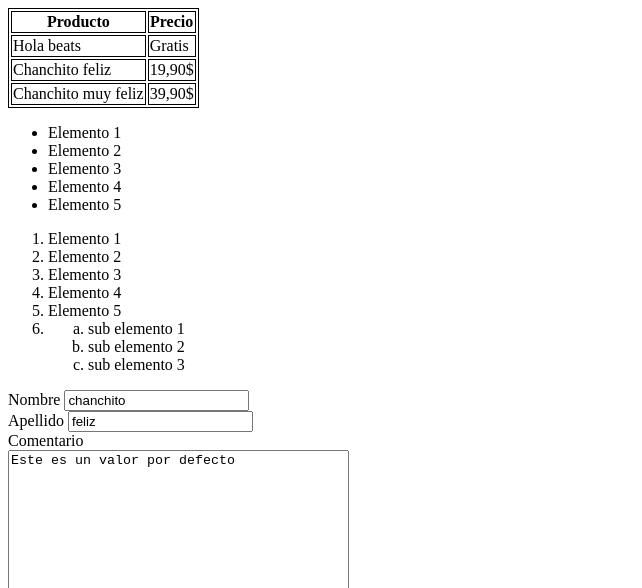
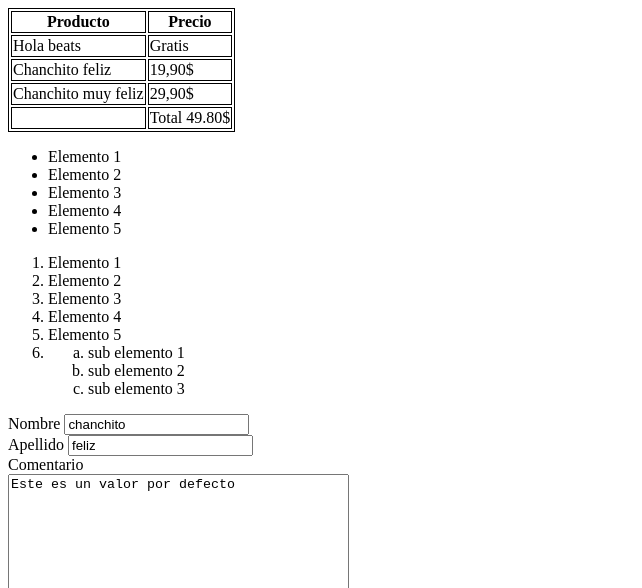
Before and after one commit to Hoaz1991/Blog, a plain HTML site: page index.html in a window 1280 px wide. Shown: the top 588 px of the page, without its empty margins (0-642 px from the left). Drawn offline with Linux system fonts and the light colour scheme.

Commit message:
html holaMundo <thead> <tbody> <tfoot>

```diff
--- a/index.html
+++ b/index.html
@@ -12,7 +12,8 @@
 </head>
 <body>
 	<table>
-		<tr>
+		<thead>
+			<tr>
 			<th>Producto</th>
 			<th>Precio</th>
 		</tr>
@@ -20,14 +21,21 @@
 			<td>Hola beats</td>
 			<td>Gratis</td>
 		</tr>
+	</thead>
+	<tbody>
 		<tr>
 			<td>Chanchito feliz</td>
 			<td>19,90$</td>
 		</tr>
 		<tr>
 			<td>Chanchito muy feliz</td>
-			<td>39,90$</td>
+			<td>29,90$</td>
 		</tr>
+	</tbody>
+	<tfoot>
+		<td></td>
+		<td>Total 49.80$</td>
+	</tfoot>
 	</table>
 	<!-- ul es lista no ordenada-->
 	<ul>
```
